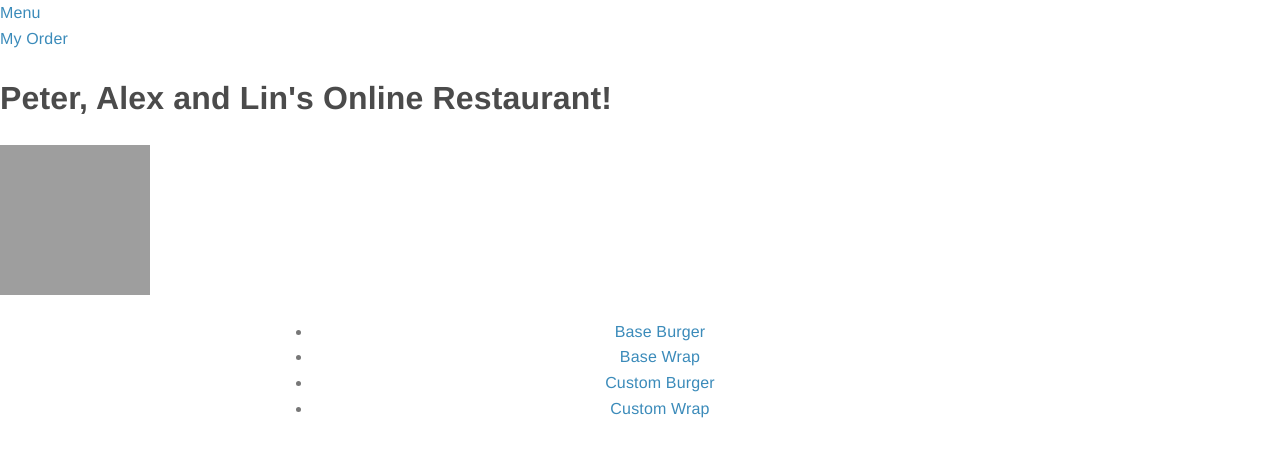
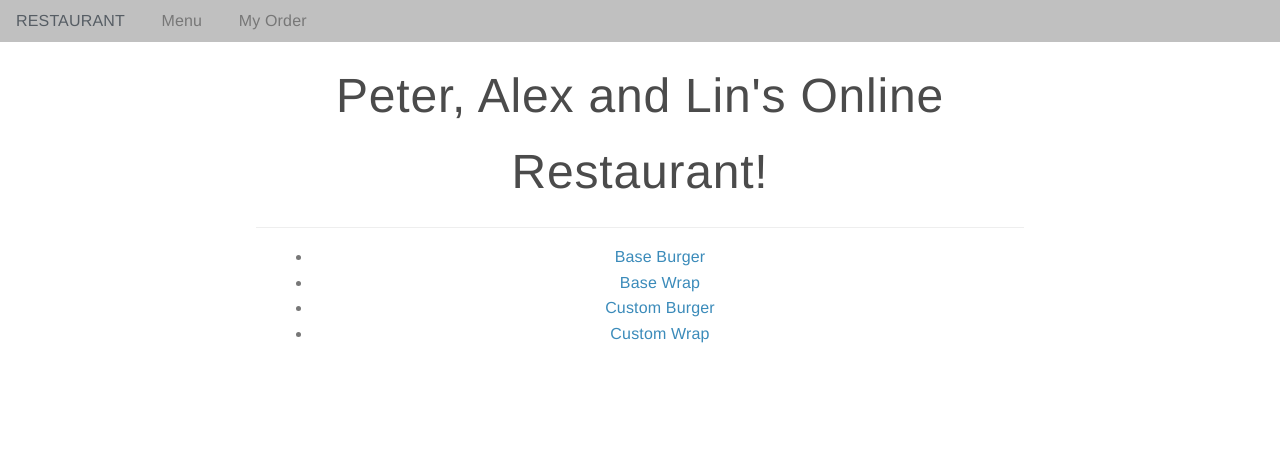
Before and after one commit to peterhuyxuan/SelfOrderingFoodSystem, a Flask app: page /menu/mains in a window 1280 px wide. Shown: the top 457 px of the page. Run offline with Flask 2, Linux system fonts and the light colour scheme; some libraries are stand-ins or nearby versions; grey boxes are pictures that could not be loaded.

Commit message:
wotk commencd on css

```diff
--- a/templates/base.html
+++ b/templates/base.html
@@ -16,11 +16,17 @@
 <body>
 
 <!-- Tab Menu -->
-<a href="{{ url_for('menu') }}">Menu</a><br>
-<a href="{{ url_for('my_order') }}">My Order</a><br>
-<h1>Peter, Alex and Lin's Online Restaurant!</h1>
-<img src="http://clipart-library.com/images/8i686d76T.jpg" width="150px" height="150px"/>
+<div class="pure-menu pure-menu-horizontal" style="background: silver">
+    <span class="pure-menu-heading">Restaurant</span>
+    <ul class="pure-menu-list">
+        <li class="pure-menu-item"><a class="pure-menu-link" href="{{ url_for('menu') }}">Menu</a></li>
+        <li class="pure-menu-item"><a class="pure-menu-link" href="{{ url_for('my_order') }}">My Order</a></li>
+    </ul>
+</div>
 
+<div class="header">
+    <h1>Peter, Alex and Lin's Online Restaurant!</h1>
+</div>
 <!-- Main Content -->
 <div class="content center-content">
     {% block body %}
```
Also changed, not shown: templates/index.html (+7 -3 lines), static/logo.png (added), static/logo.svg (added), 1 other file.
